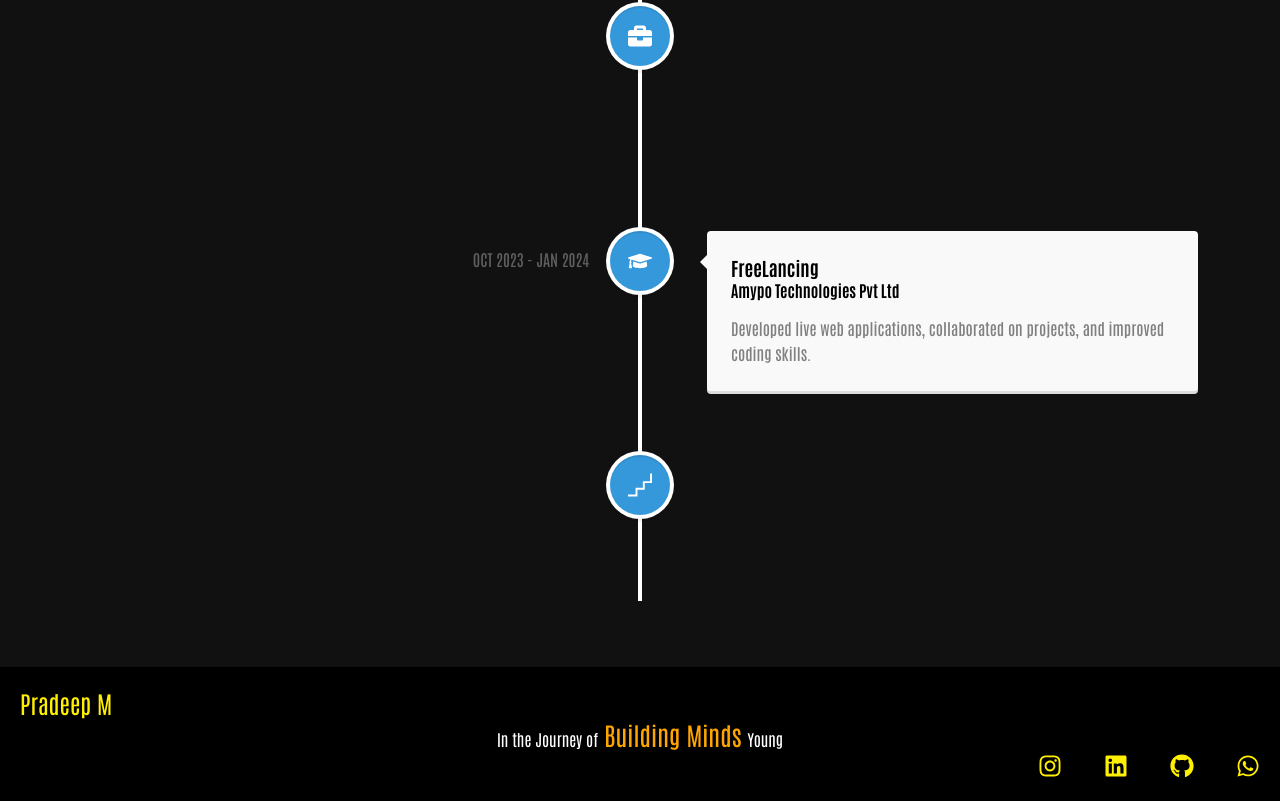
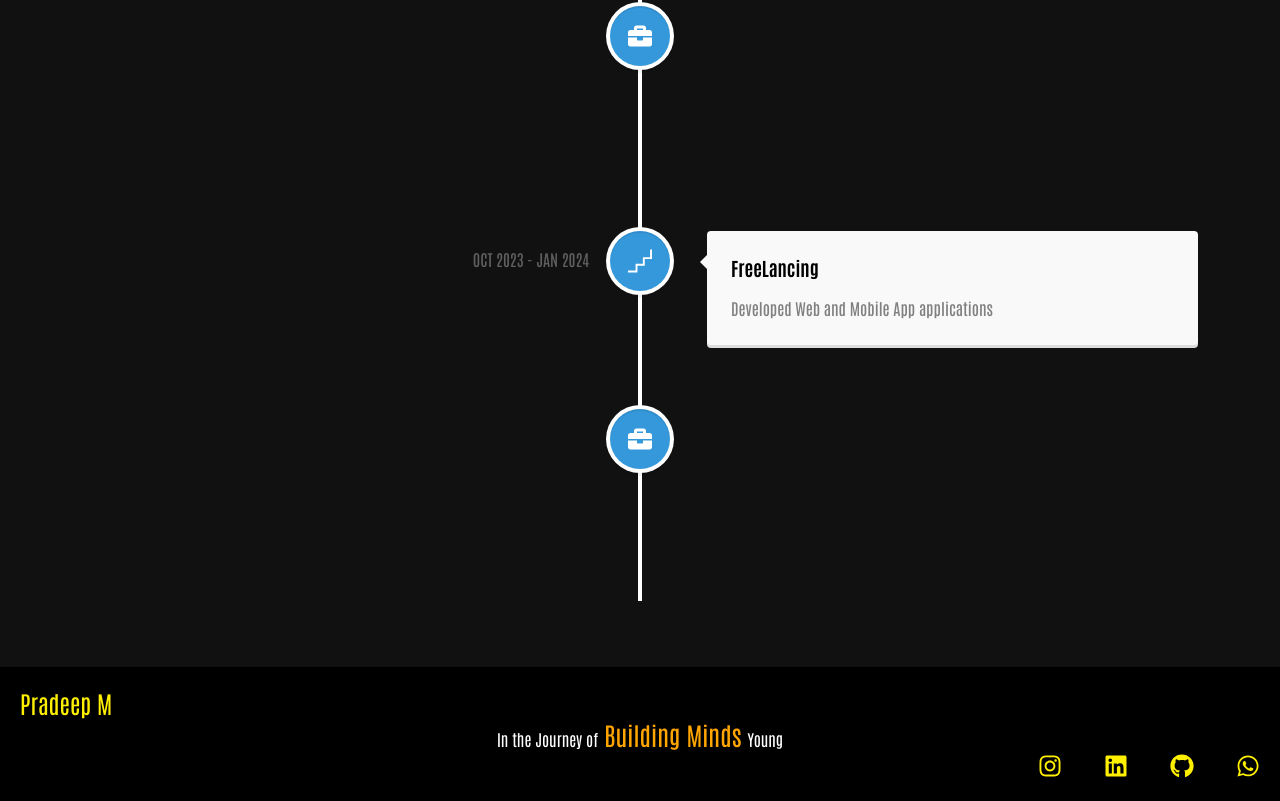
Before and after one commit to Pradeep-848/Portfolio, a React (Vite) app: page /experience in a window 1280 px wide. Shown: the part 1730-2531 px from the top of the page. Built offline with nearby package versions, Linux system fonts and the light colour scheme.

Commit message:
Update Experience.jsx

```diff
--- a/src/pages/Experience.jsx
+++ b/src/pages/Experience.jsx
@@ -17,17 +17,17 @@ const experienceData = [
   {
     id: 2,
     title: 'FreeLancing',
-    company: 'Amypo Technologies Pvt Ltd',
     duration: 'OCT 2023 - JAN 2024',
-    description: 'Developed live web applications, collaborated on projects, and improved coding skills.',
-    icon: <FaGraduationCap />,
+    description: 'Developed Web and Mobile App applications',
+    icon: <SiFuturelearn />,
   },
   {
     id: 3,
     title: 'Software Developer Trainee',
+    company: 'Amypo Technologies Pvt Ltd',
     duration: 'MAY 2023 - AUG 2023',
-    description: 'Developed Web and Mobile App applications',
-    icon: <SiFuturelearn />,
+    description: 'Developed live web applications, collaborated on projects, and improved coding skills.',
+    icon: <FaBriefcase />,
   },
 ];
 
```
